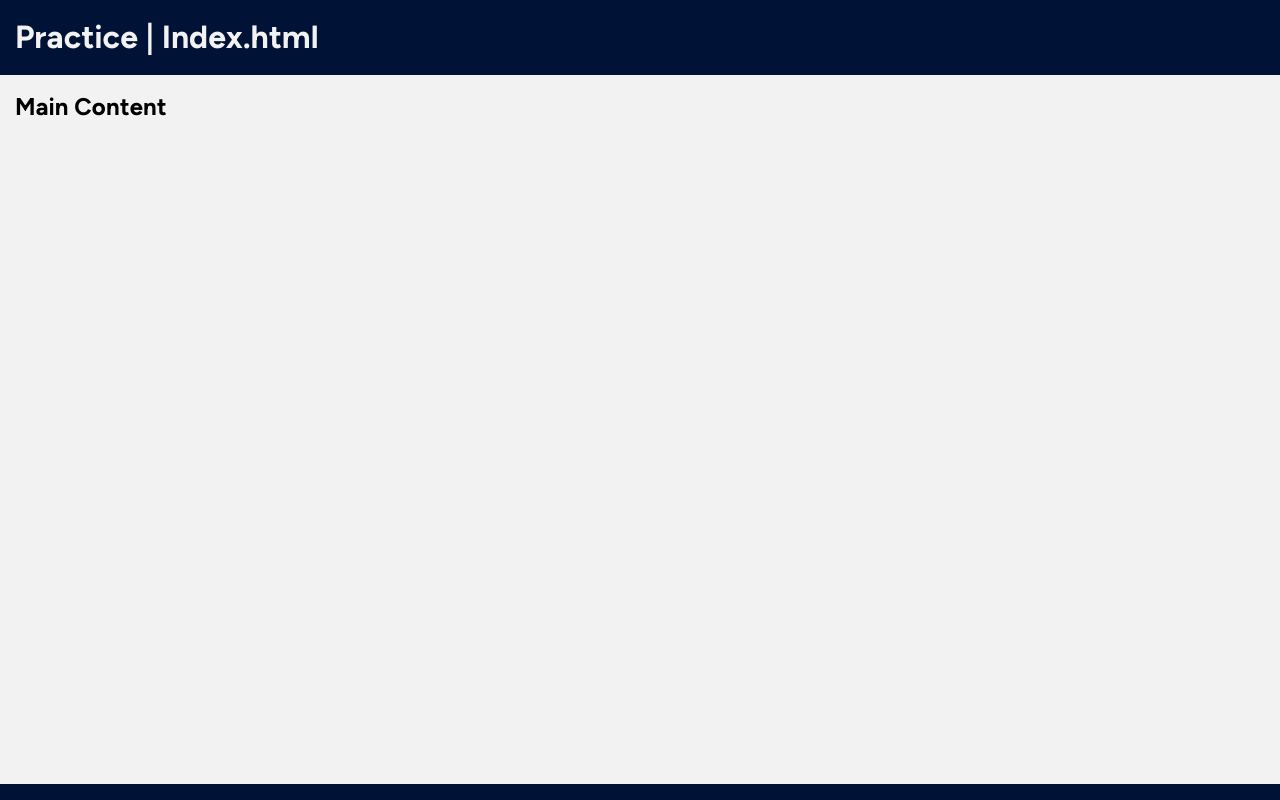
After one commit to jbodnar2/practice, a PHP site: page /index.html in a window 1280 px wide. The commit adds this page. Run offline with PHP 8.4, Linux system fonts and the light colour scheme.

Commit message:
General cleanup

```diff
--- a/html-includes/include-a.html
+++ /dev/null
@@ -1,4 +0,0 @@
-<h2>HTML Include (iframe)?</h2>
-<p>
-  This is the content from your included file! It's an iframe, but it's not!
-</p>
--- /dev/null
+++ b/index.html
@@ -0,0 +1,29 @@
+<!DOCTYPE html>
+<html lang="en">
+  <head>
+    <meta charset="UTF-8" />
+    <meta http-equiv="X-UA-Compatible" content="IE=edge" />
+    <meta name="viewport" content="width=device-width, initial-scale=1.0" />
+    <link rel="stylesheet" href="css/style.css" />
+    <title>Practice</title>
+  </head>
+
+  <body>
+    <div class="grid">
+      <header class="header">
+        <div class="container">
+          <h1>Practice | Index.html</h1>
+        </div>
+      </header>
+      <nav class="nav"></nav>
+      <main class="main container">
+        <h2>Main Content</h2>
+        <!-- Main content -->
+
+        <!-- Main Content End -->
+      </main>
+      <footer class="footer"></footer>
+    </div>
+    <script src="js/main.js" type="module"></script>
+  </body>
+</html>
--- a/index.php
+++ b/index.php
@@ -23,8 +23,6 @@
 
 
       <!-- Main Content End -->
-      <iframe src="html-includes/include-a.html" frameborder="0" allow="fullscreen" loading="lazy"
-        onload="this.before(...(this.contentWindow.document.body||this.contentWindow.document).children);this.remove()"></iframe>
     </main>
     <footer class="footer"></footer>
   </div>
```
